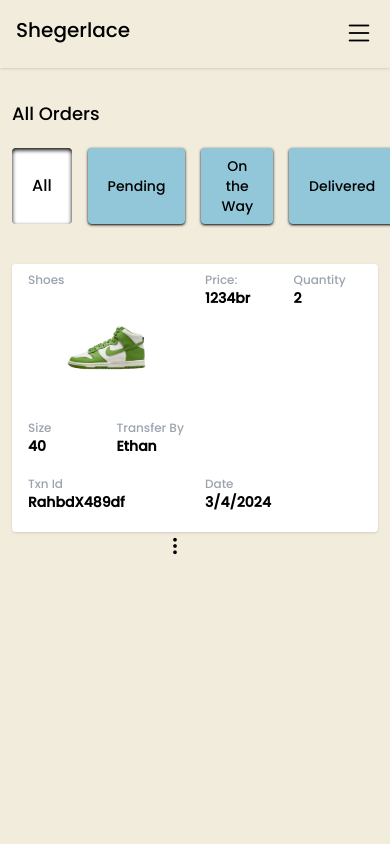
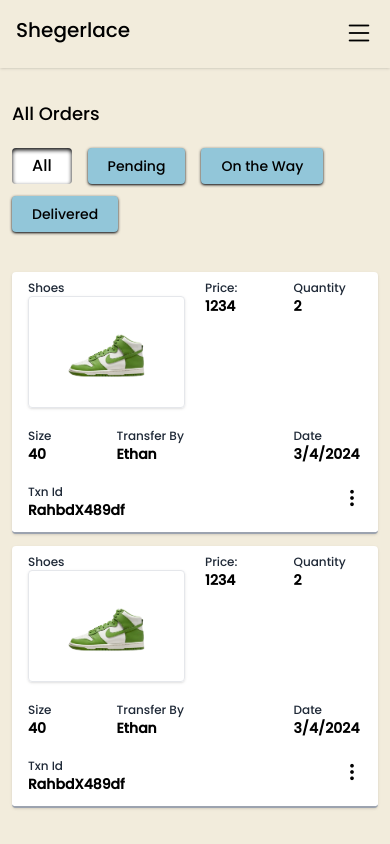
Before and after one commit to kid-us/Sheger_Dash, a React (Vite) app: page /orders in a window 390 px wide. Built offline with nearby package versions, Linux system fonts and the light colour scheme.

Commit message:
Responsive Orders Page

```diff
--- a/src/components/Pages/Orders.tsx
+++ b/src/components/Pages/Orders.tsx
@@ -30,7 +30,7 @@ const Orders = () => {
           </p>
 
           {/* Taps */}
-          <div className="flex gap-x-4 mb-10">
+          <div className="flex gap-x-4 mb-10 flex-wrap">
             <button
               onClick={() => setActive("all")}
               className={`btn-bg rounded px-5 ${
@@ -63,7 +63,7 @@ const Orders = () => {
             </button>
             <button
               onClick={() => setActive("delivered")}
-              className={`btn-bg rounded py-2 text-sm px-5 ${
+              className={`btn-bg rounded py-2 text-sm px-5 mt-3 ${
                 active === "delivered"
                   ? "bg-white shadow-inner shadow-black"
                   : "shadow shadow-zinc-900"
@@ -107,28 +107,28 @@ const Orders = () => {
           </div>
 
           {/* Orders */}
-          <div className="grid lg:grid-cols-12 md:grid-cols-12 grid-cols-4 gap-x-5 lg:gap-y-0 md:gap-y-0 gap-y-5 hero-bg text-black lg:px-2 md:px-2 px-4 pt-2 bg-white rounded shadow mb-3">
+          <div className="grid lg:grid-cols-12 md:grid-cols-12 grid-cols-4 gap-x-5 lg:gap-y-0 md:gap-y-0 gap-y-5 hero-bg text-black lg:px-2 md:px-2 px-4 pt-2 bg-white rounded shadow mb-3 border-b-2 border-gray-400 pb-3">
             {/* Shoes */}
             <div className="col-span-2 rounded">
-              <p className="lg:hidden md:hidden text-xs text-gray-400">Shoes</p>
+              <p className="lg:hidden md:hidden text-xs text-gray-800">Shoes</p>
               <img
                 src={img}
                 alt="shoes"
-                className="h-28 w-full object-contain"
+                className="h-28 w-full object-contain border rounded shadow"
               />
             </div>
 
             {/* Price */}
             <div className="col-span-1">
-              <p className="lg:hidden md:hidden text-xs text-gray-400">
+              <p className="lg:hidden md:hidden text-xs text-gray-800">
                 Price:
               </p>
-              <p className="text-sm font-bold">1234br</p>
+              <p className="text-sm font-bold">1234</p>
             </div>
 
             {/* Quantity */}
             <div className="col-span-1">
-              <p className="lg:hidden md:hidden text-xs text-gray-400">
+              <p className="lg:hidden md:hidden text-xs text-gray-800">
                 Quantity
               </p>
               <p className="font-bold text-sm">2</p>
@@ -136,29 +136,125 @@ const Orders = () => {
 
             {/* Size */}
             <div className="col-span-1">
-              <p className="lg:hidden md:hidden text-xs text-gray-400">Size</p>
+              <p className="lg:hidden md:hidden text-xs text-gray-800">Size</p>
               <p className="font-bold text-sm">40</p>
             </div>
 
             {/* Transfer By */}
             <div className="col-span-2">
-              <p className="lg:hidden md:hidden text-xs text-gray-400">
+              <p className="lg:hidden md:hidden text-xs text-gray-800">
                 Transfer By
               </p>
               <p className="font-bold text-sm">Ethan</p>
             </div>
 
+            {/* Date */}
+            <div className="lg:hidden block">
+              <p className="lg:hidden md:hidden text-xs text-gray-800">Date</p>
+              <p className="text-sm font-bold">3/4/2024</p>
+            </div>
+
             {/* Transfer Id */}
             <div className="col-span-2">
-              <p className="lg:hidden md:hidden text-xs text-gray-400">
+              <p className="lg:hidden md:hidden text-xs text-gray-800">
                 Txn Id
               </p>
               <p className="text-sm font-bold">RahbdX489df</p>
             </div>
 
             {/* Date */}
-            <div className="">
-              <p className="lg:hidden md:hidden text-xs text-gray-400">Date</p>
+            <div className="lg:block hidden">
+              <p className="lg:hidden md:hidden text-xs text-gray-800">Date</p>
+              <p className="text-sm font-bold">3/4/2024</p>
+            </div>
+
+            {/* Edit */}
+            <div className="justify-end relative col-span-2">
+              {option && (
+                <>
+                  <button className="block text-sm mb-2 bg-red-500 rounded shadow shadow-zinc-900 p-1 px-5 text-white">
+                    Delete
+                  </button>
+                  <button className="block text-sm mb-2 bg-yellow-500 rounded shadow shadow-zinc-900 p-1 px-5 text-white">
+                    On-the-way
+                  </button>
+                  <button className="block text-sm mb-2 bg-green-500 rounded shadow shadow-zinc-900 p-1 px-5 text-white">
+                    Delivered
+                  </button>
+                  <button className="block text-sm mb-2 bg-blue-500 rounded shadow shadow-zinc-900 p-1 px-5 text-white">
+                    Pending
+                  </button>
+                </>
+              )}
+              <p
+                onClick={() => {
+                  setOption(!option);
+                  // setSelectedId("33");
+                }}
+                className={`absolute top-0 right-0 ${
+                  option ? "bi-x-lg" : "bi-three-dots-vertical"
+                } text-xl cursor-pointer h-10`}
+              ></p>
+            </div>
+          </div>
+          <div className="grid lg:grid-cols-12 md:grid-cols-12 grid-cols-4 gap-x-5 lg:gap-y-0 md:gap-y-0 gap-y-5 hero-bg text-black lg:px-2 md:px-2 px-4 pt-2 bg-white rounded shadow mb-3 border-b-2 border-gray-400 pb-3">
+            {/* Shoes */}
+            <div className="col-span-2 rounded">
+              <p className="lg:hidden md:hidden text-xs text-gray-800">Shoes</p>
+              <img
+                src={img}
+                alt="shoes"
+                className="h-28 w-full object-contain border rounded shadow"
+              />
+            </div>
+
+            {/* Price */}
+            <div className="col-span-1">
+              <p className="lg:hidden md:hidden text-xs text-gray-800">
+                Price:
+              </p>
+              <p className="text-sm font-bold">1234</p>
+            </div>
+
+            {/* Quantity */}
+            <div className="col-span-1">
+              <p className="lg:hidden md:hidden text-xs text-gray-800">
+                Quantity
+              </p>
+              <p className="font-bold text-sm">2</p>
+            </div>
+
+            {/* Size */}
+            <div className="col-span-1">
+              <p className="lg:hidden md:hidden text-xs text-gray-800">Size</p>
+              <p className="font-bold text-sm">40</p>
+            </div>
+
+            {/* Transfer By */}
+            <div className="col-span-2">
+              <p className="lg:hidden md:hidden text-xs text-gray-800">
+                Transfer By
+              </p>
+              <p className="font-bold text-sm">Ethan</p>
+            </div>
+
+            {/* Date */}
+            <div className="lg:hidden block">
+              <p className="lg:hidden md:hidden text-xs text-gray-800">Date</p>
+              <p className="text-sm font-bold">3/4/2024</p>
+            </div>
+
+            {/* Transfer Id */}
+            <div className="col-span-2">
+              <p className="lg:hidden md:hidden text-xs text-gray-800">
+                Txn Id
+              </p>
+              <p className="text-sm font-bold">RahbdX489df</p>
+            </div>
+
+            {/* Date */}
+            <div className="lg:block hidden">
+              <p className="lg:hidden md:hidden text-xs text-gray-800">Date</p>
               <p className="text-sm font-bold">3/4/2024</p>
             </div>
 
```
